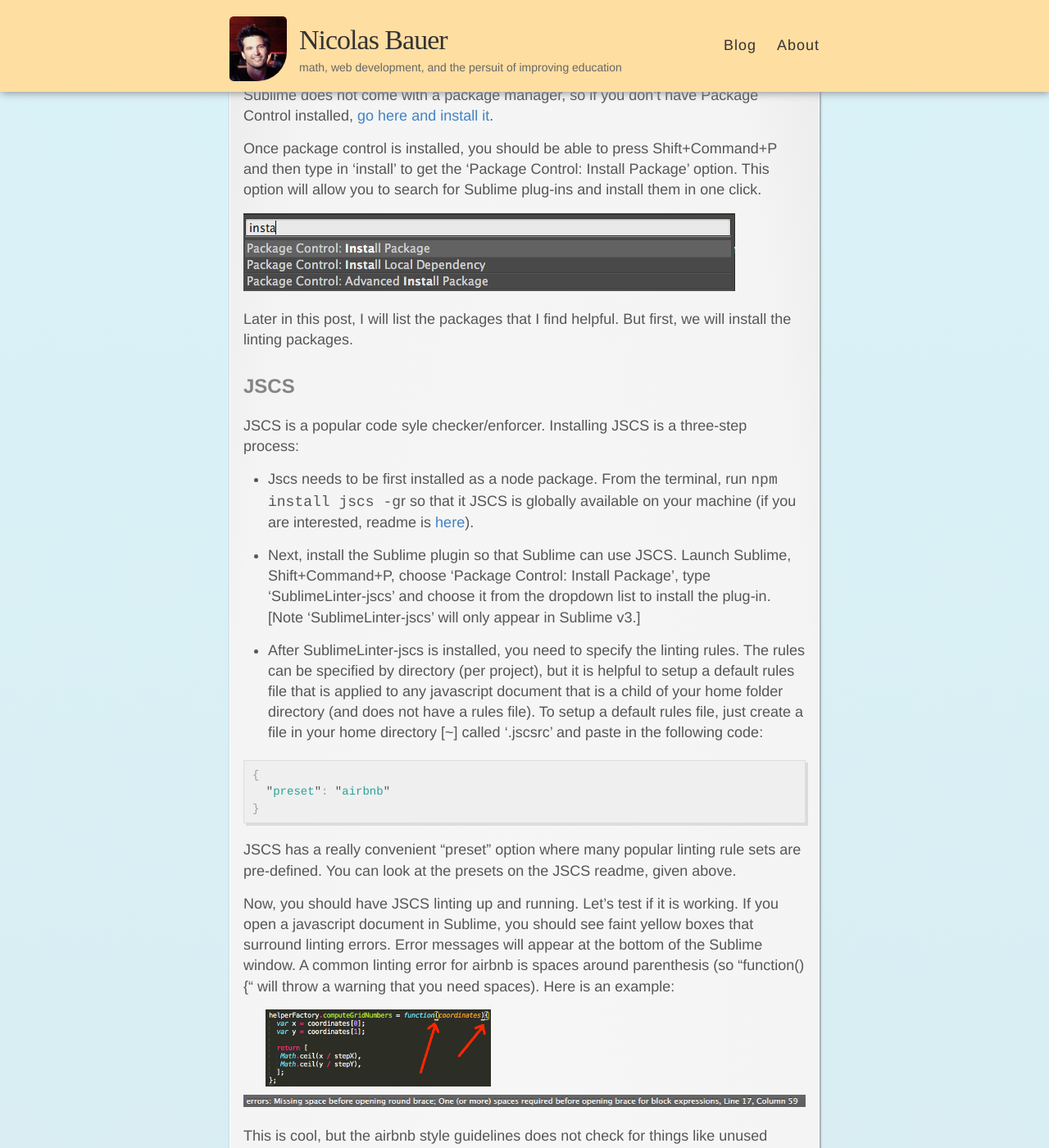
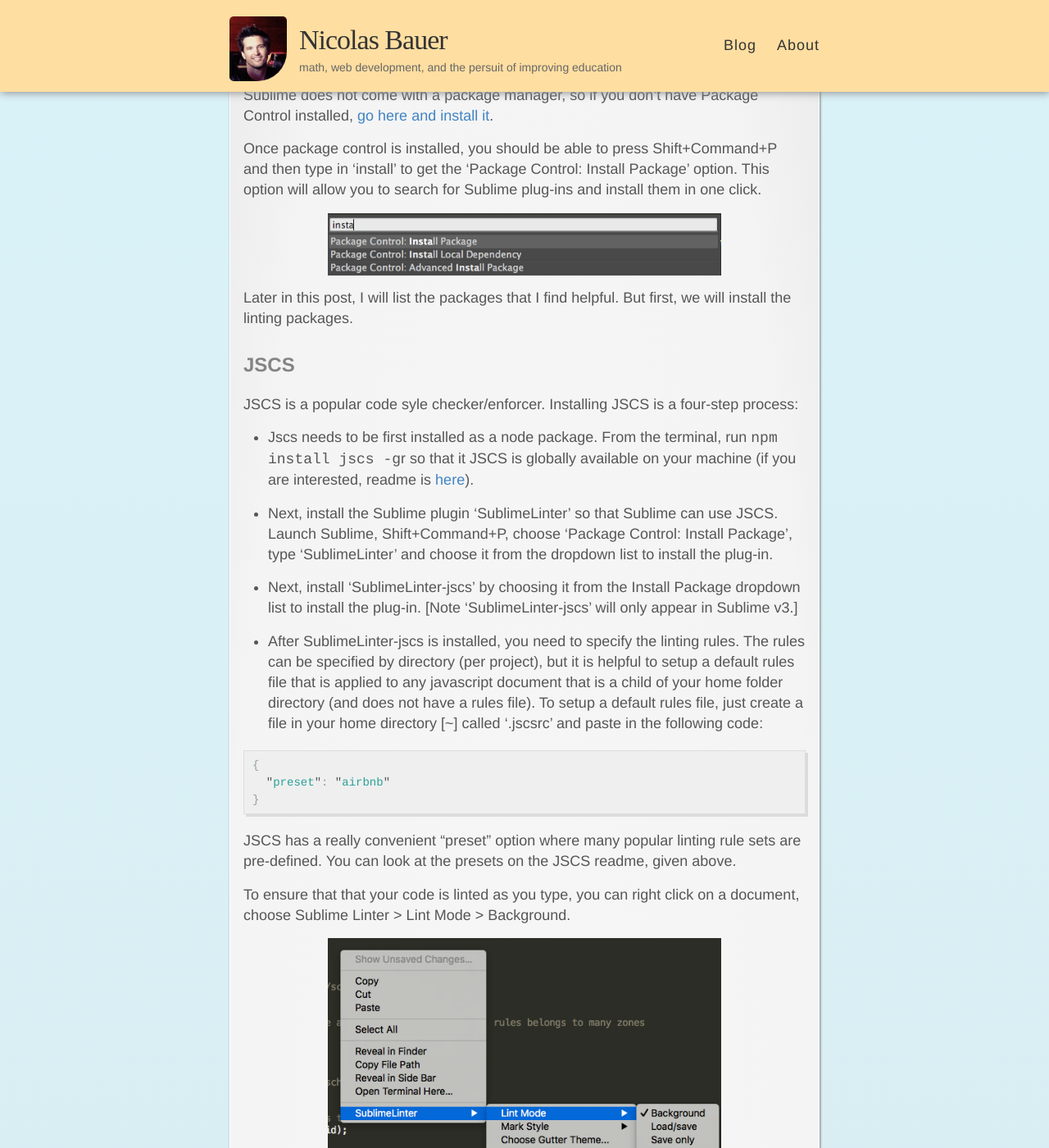
Before and after one commit to nwbauer/nwbauer.github.io, a Jekyll site: the page built from _posts/2016-02-21-setting-up-your-linter-in-sublime.md, in a window 1280 px wide and 1400 px high, scrolled down 336 px. Shown: the whole window at 82% size. Built offline with Jekyll 4.4.1, drawn with Linux system fonts in a browser that asks for light colours; some web fonts are replaced.

Commit message:
added new instructions

```diff
--- a/_posts/2016-02-21-setting-up-your-linter-in-sublime.md
+++ b/_posts/2016-02-21-setting-up-your-linter-in-sublime.md
@@ -11,17 +11,19 @@ Sublime does not come with a package manager, so if you don't have Package Contr
 
 Once package control is installed, you should be able to press Shift+Command+P and then type in 'install' to get the 'Package Control: Install Package' option.  This option will allow you to search for Sublime plug-ins and install them in one click.
 
-![Package Control]({{ site.url }}/images/package-control.png)
+![Package Control]({{ site.url }}/images/package-control.png){: .one-image-center}
 
 Later in this post, I will list the packages that I find helpful.  But first, we will install the linting packages.
 
 ## JSCS
 
-JSCS is a popular code syle checker/enforcer. Installing JSCS is a three-step process:
+JSCS is a popular code syle checker/enforcer. Installing JSCS is a four-step process:
 
 * Jscs needs to be first installed as a node package.  From the terminal, run `npm install jscs -g`r so that it JSCS is globally available on your machine (if you are interested, readme is [here](http://jscs.info/overview)).
 
-* Next, install the Sublime plugin so that Sublime can use JSCS.  Launch Sublime, Shift+Command+P,  choose 'Package Control: Install Package', type 'SublimeLinter-jscs' and choose it from the dropdown list to install the plug-in. [Note 'SublimeLinter-jscs' will only appear in Sublime v3.]
+* Next, install the Sublime plugin 'SublimeLinter' so that Sublime can use JSCS.  Launch Sublime, Shift+Command+P,  choose 'Package Control: Install Package', type 'SublimeLinter' and choose it from the dropdown list to install the plug-in.
+
+* Next, install 'SublimeLinter-jscs' by choosing it from the Install Package dropdown list to install the plug-in. [Note 'SublimeLinter-jscs' will only appear in Sublime v3.]
 
 * After SublimeLinter-jscs is installed, you need to specify the linting rules. The rules can be specified by directory (per project), but it is helpful to setup a default rules file that is applied to any javascript document that is a child of your home folder directory (and does not have a rules file).  To setup a default rules file, just create a file in your home directory [~] called '.jscsrc' and paste in the following code:
 
@@ -35,10 +37,14 @@ JSCS is a popular code syle checker/enforcer. Installing JSCS is a three-step pr
 
 JSCS has a really convenient "preset" option where many popular linting rule sets are pre-defined.  You can look at the presets on the JSCS readme, given above.
 
+To ensure that that your code is linted as you type, you can right click on a document, choose Sublime Linter > Lint Mode > Background.
+
+![JSCS background]({{ site.url }}/images/background-lint.png){: .one-image-center}
+
 Now, you should have JSCS linting up and running.  Let's test if it is working.  If you open a javascript document in Sublime, you should see faint yellow boxes that surround linting errors. Error messages will appear at the bottom of the Sublime window.  A common linting error for airbnb is spaces around parenthesis (so "function(){" will throw a warning that you need spaces).  Here is an example:
 
-![JSCS warning]({{ site.url }}/images/linter-error.png){: .two-image-across}
-![JSCS warning]({{ site.url }}/images/linter-message.png)
+![JSCS warning]({{ site.url }}/images/linter-error.png){: .one-image-center}
+![JSCS warning]({{ site.url }}/images/linter-message.png){: .one-image-center}
 
 
 This is cool, but the airbnb style guidelines does not check for things like unused variables.  To enable this ability, you need jsHint, which is another linting tool.
@@ -144,9 +150,8 @@ Once again, you need to set default settings.  To do this, just create a file in
 
 Now, let's see if jsHint is working.  If you go back to a javascript document in Sublime, try to add extra unused variables and see if those are boxed in yellow as well.
 
-![JSCS warning]({{ site.url }}/images/linter-error2.png){: .two-image-across}
-
-![JSCS warning]({{ site.url }}/images/linter-message2.png)
+![JSCS warning]({{ site.url }}/images/linter-error2.png){: .one-image-center}
+![JSCS warning]({{ site.url }}/images/linter-message2.png){: .one-image-center}
 
 ## Trailing Spaces
 
@@ -154,7 +159,7 @@ Finally, to complete the linter install, the last package I would recommend is T
 
 To install Trailing Spaces, choose 'Trailing Spaces' using the Sublime Package Control.  Here is an example of how trailing space indicates where unnecessary spaces are located:
 
-![JSCS warning]({{ site.url }}/images/linter-error3.png){: .two-image-across}
+![JSCS warning]({{ site.url }}/images/linter-error3.png){: .one-image-center}
 
 Now, you should have cleanly spaced code, fewer unnoticed syntax errors, no random spaces, and more time which you can use for coding!
 
--- a/style.scss
+++ b/style.scss
@@ -156,6 +156,11 @@ img {
   display: inline-block;
   margin: 0px 4%;
   width: 40%;
+}
+.one-image-center{
+    margin: 0 auto;
+    width: 70%;
+    display: block;
 }
 
 /*********************/
```
Also changed, not shown: images/background-lint.png (added).
